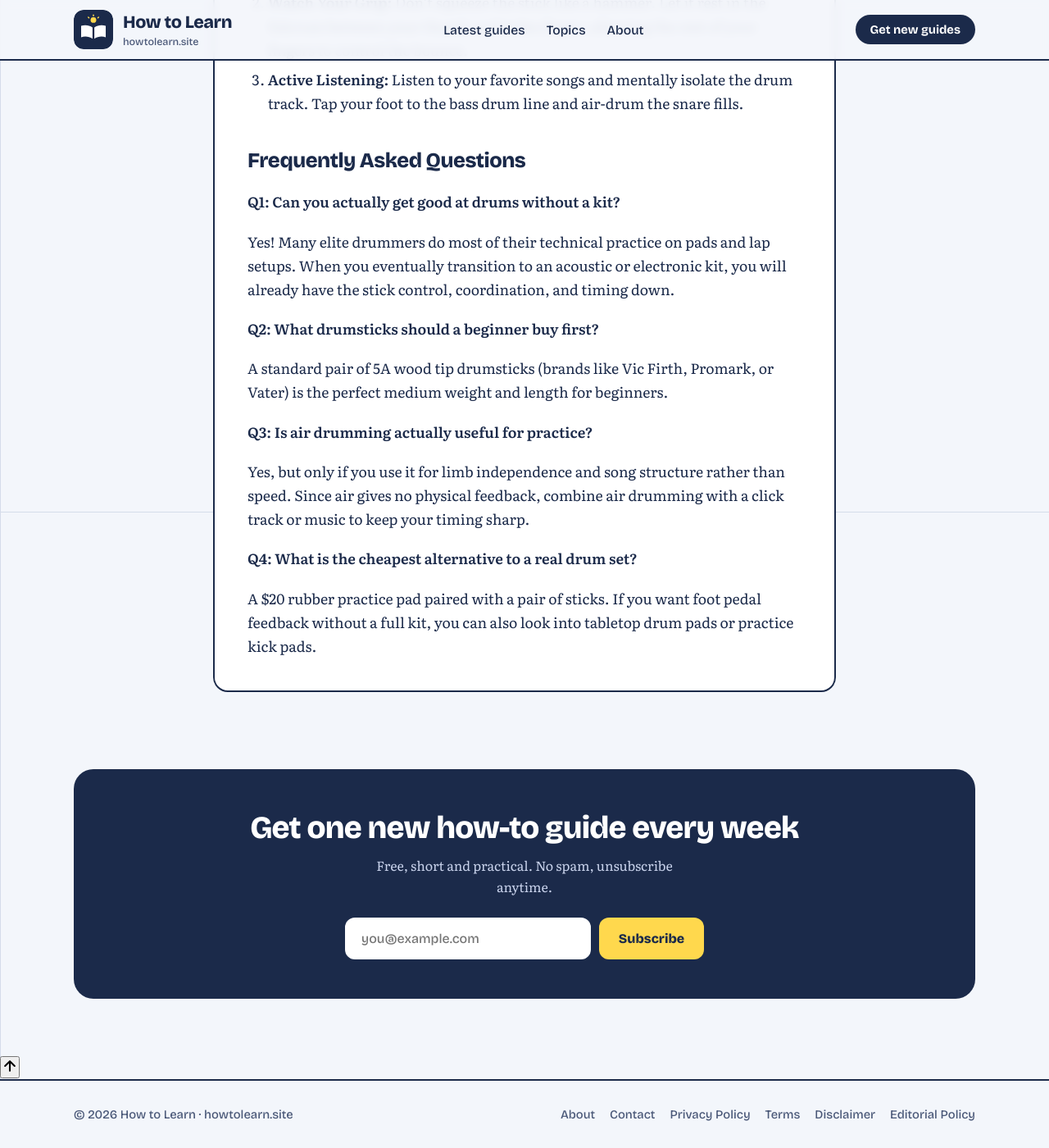
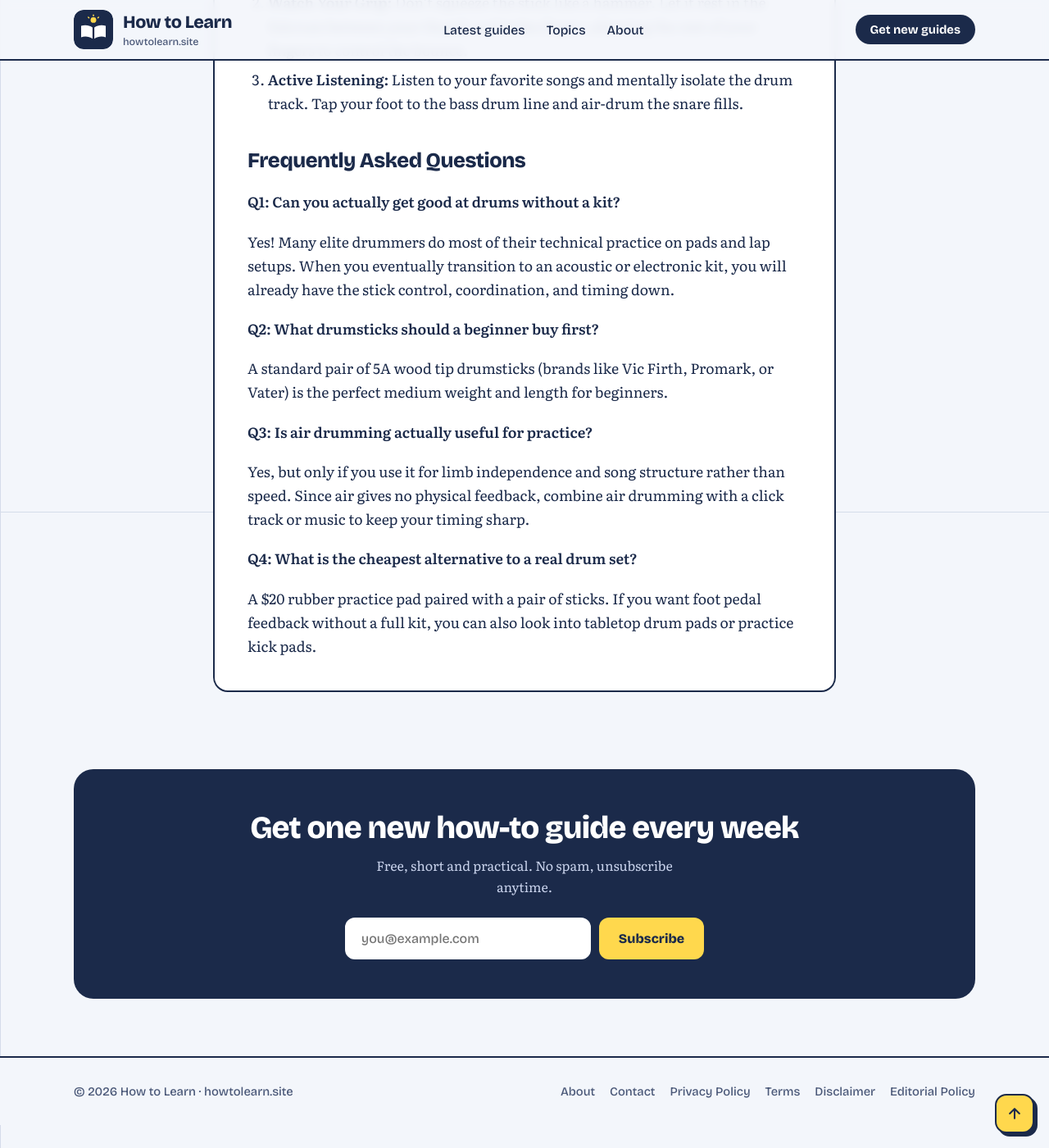
Before and after one commit to mehuls-ER7/mehuls-ER7.github.io, a Jekyll site: the page built from _posts/2026-10-02-drumming-guide.md, in a window 1280 px wide and 1400 px high, scrolled down 2976 px. Shown: the whole window at 82% size. Built offline with Jekyll 4.4.1, drawn with Linux system fonts in a browser that asks for light colours.

Commit message:
Update style.css

```diff
--- a/assets/css/style.css
+++ b/assets/css/style.css
@@ -125,6 +125,34 @@ nav a:hover { border-bottom-color: var(--highlight); }
 .prose th, .prose td { border: 1px solid var(--line); padding: 8px 12px; text-align: left; }
 .related { margin-top: 56px; }
 
+/* Back to top */
+.to-top {
+  position: fixed;
+  right: 18px;
+  bottom: calc(18px + env(safe-area-inset-bottom, 0px));
+  width: 48px;
+  height: 48px;
+  display: grid;
+  place-items: center;
+  background: var(--highlight);
+  color: var(--ink);
+  border: 2px solid var(--ink);
+  border-radius: 14px;
+  box-shadow: 4px 4px 0 var(--ink);
+  cursor: pointer;
+  opacity: 0;
+  visibility: hidden;
+  transform: translateY(10px);
+  transition: opacity .2s, transform .2s, visibility .2s, box-shadow .15s;
+  z-index: 20;
+}
+.to-top.show { opacity: 1; visibility: visible; transform: none; }
+.to-top:hover { background: #ffcb1f; transform: translate(-2px, -2px); box-shadow: 6px 6px 0 var(--ink); }
+.to-top:active { transform: translate(2px, 2px); box-shadow: 2px 2px 0 var(--ink); }
+@media (prefers-reduced-motion: reduce) {
+  .to-top { transition: none; }
+}
+
 /* Newsletter */
 .news { margin: 70px 0; background: var(--ink); color: #fff; border-radius: 24px; padding: 48px 34px; text-align: center; }
 .news h2 { font: 800 clamp(1.7rem, 4vw, 2.4rem) var(--display); letter-spacing: -0.02em; }
@@ -144,7 +172,9 @@ footer { border-top: 2px solid var(--ink); background: var(--paper); padding: 32
 @media (max-width: 900px) {
   .grid, .cat-grid { grid-template-columns: repeat(2, 1fr); }
   .featured { grid-template-columns: 1fr; }
-  nav { display: none; }
+  .nav { flex-wrap: wrap; }
+    nav { order: 3; width: 100%; }
+    nav ul { gap: 16px; flex-wrap: wrap; font-size: .92rem; }
 }
 @media (max-width: 580px) {
   .grid, .cat-grid { grid-template-columns: 1fr; }
```
